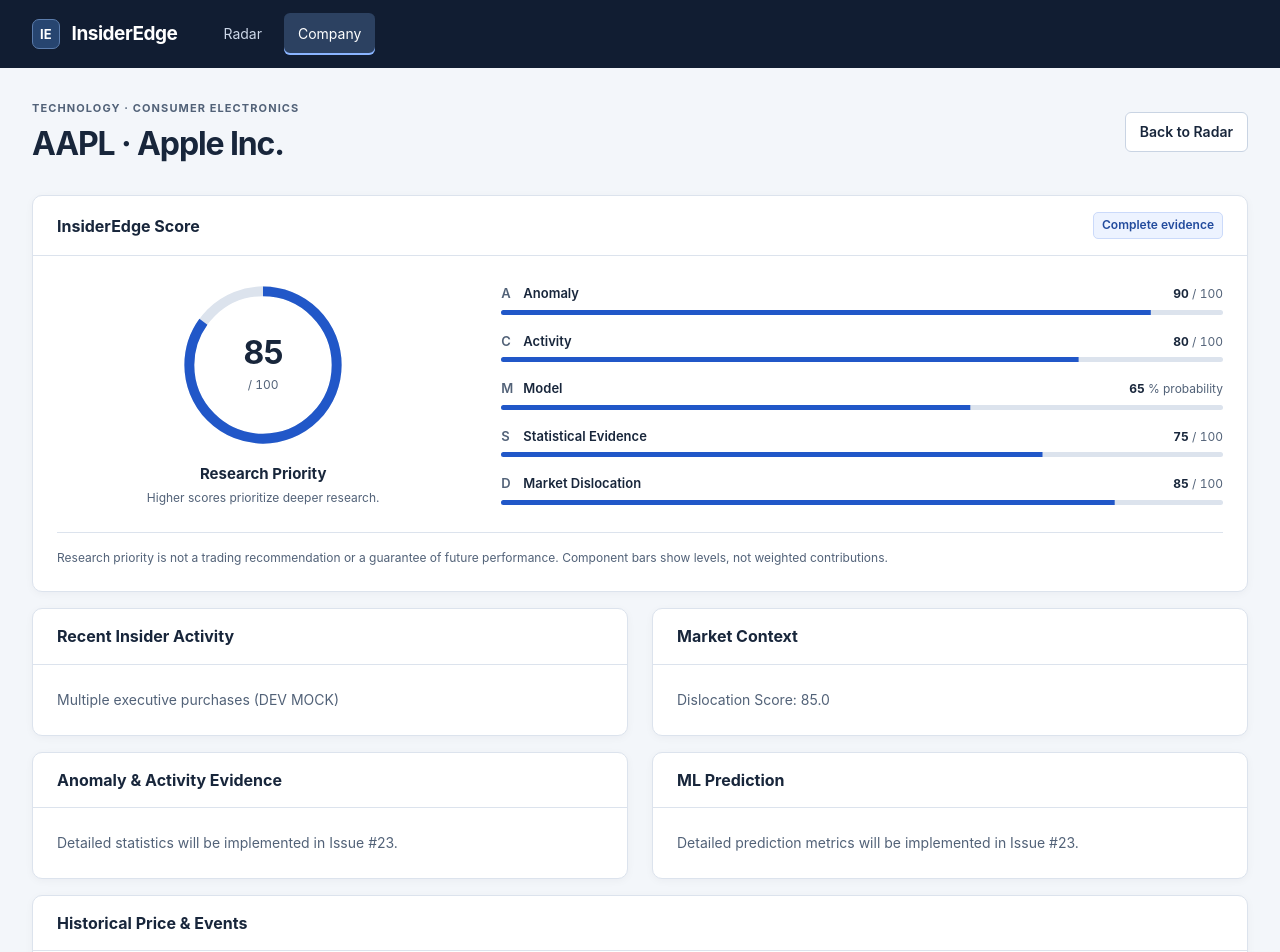
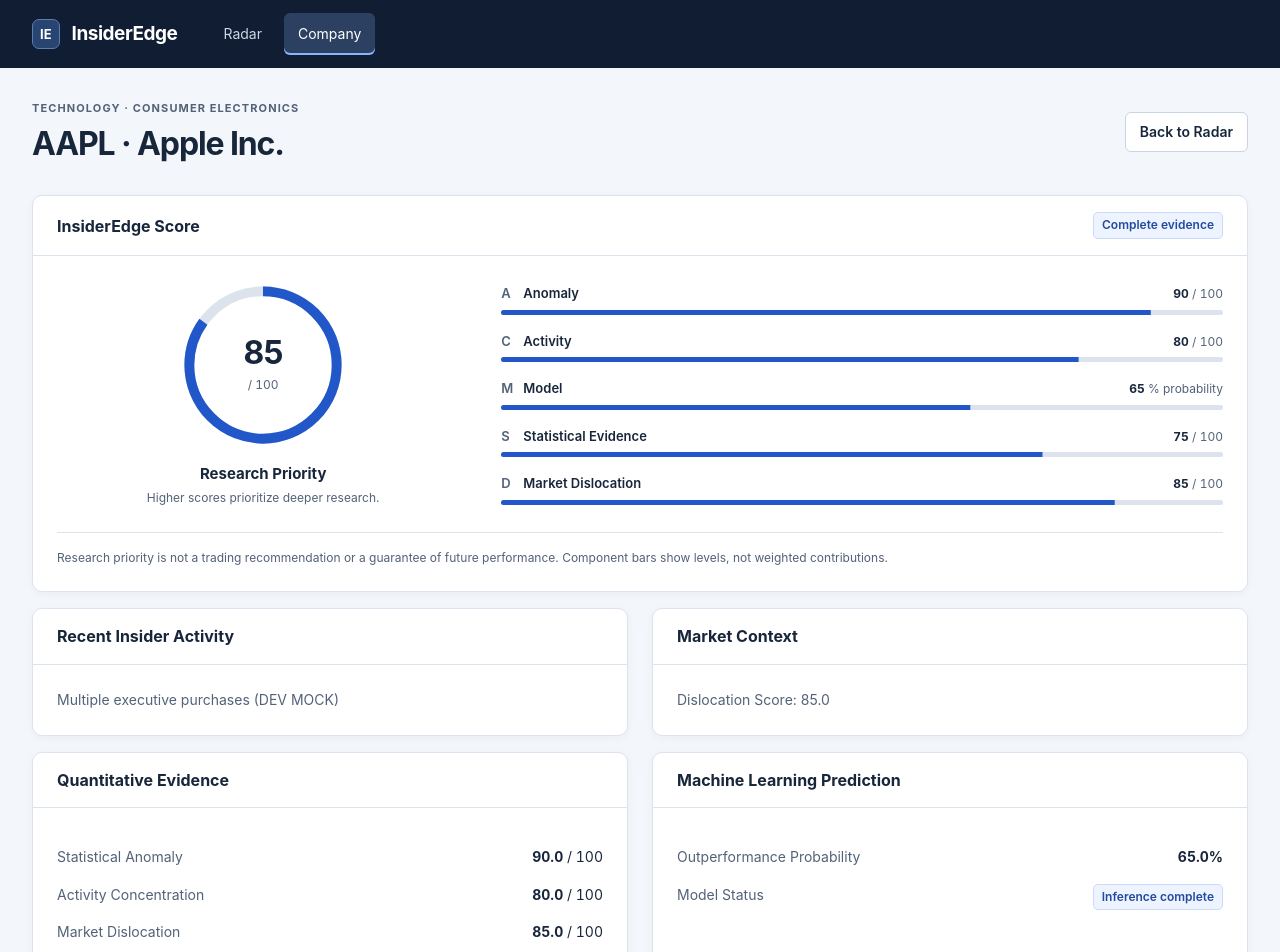
Before and after one commit to hmin6/InsiderEdge, a React (Vite) app in the folder frontend/: page /company/1 in a window 1280 px wide. Shown: the top 952 px of the page. Built offline with nearby package versions, Linux system fonts and the light colour scheme; no server answers.

Commit message:
Implement detailed statistics and ML prediction panels (Issue #23)

```diff
--- a/frontend/src/pages/CompanyPage.tsx
+++ b/frontend/src/pages/CompanyPage.tsx
@@ -115,19 +115,50 @@
             </Panel>
           </div>
 
-          {/* Section 5, 6, 7: Statistical & ML Panels (Placeholders for Issue #23) */}
-          <div className="ie-grid">
-            <Panel title="Anomaly & Activity Evidence">
-              <p className="ie-muted">
-                Detailed statistics will be implemented in Issue #23.
-              </p>
-            </Panel>
-            <Panel title="ML Prediction">
-              <p className="ie-muted">
-                Detailed prediction metrics will be implemented in Issue #23.
-              </p>
-            </Panel>
-          </div>
+          {/* Section 5, 6, 7: Detailed Statistics Panels */}
+          {data.latest_signal ? (
+            <div className="ie-grid">
+              <Panel title="Quantitative Evidence">
+                <dl className="ie-stack">
+                  <div style={{ display: 'flex', justifyContent: 'space-between' }}>
+                    <dt className="ie-muted">Statistical Anomaly</dt>
+                    <dd className="ie-number"><strong>{data.latest_signal.anomaly_score?.toFixed(1) || '—'}</strong> / 100</dd>
+                  </div>
+                  <div style={{ display: 'flex', justifyContent: 'space-between' }}>
+                    <dt className="ie-muted">Activity Concentration</dt>
+                    <dd className="ie-number"><strong>{data.latest_signal.activity_score?.toFixed(1) || '—'}</strong> / 100</dd>
+                  </div>
+                  <div style={{ display: 'flex', justifyContent: 'space-between' }}>
+                    <dt className="ie-muted">Market Dislocation</dt>
+                    <dd className="ie-number"><strong>{data.latest_signal.dislocation_score?.toFixed(1) || '—'}</strong> / 100</dd>
+                  </div>
+                </dl>
+              </Panel>
+
+              <Panel title="Machine Learning Prediction">
+                <dl className="ie-stack">
+                  <div style={{ display: 'flex', justifyContent: 'space-between' }}>
+                    <dt className="ie-muted">Outperformance Probability</dt>
+                    <dd className="ie-number">
+                      <strong>
+                        {data.latest_signal.ml_outperformance_probability !== null
+                          ? `${(data.latest_signal.ml_outperformance_probability * 100).toFixed(1)}%`
+                          : '—'}
+                      </strong>
+                    </dd>
+                  </div>
+                  <div style={{ display: 'flex', justifyContent: 'space-between' }}>
+                    <dt className="ie-muted">Model Status</dt>
+                    <dd>
+                      {data.latest_signal.ml_outperformance_probability !== null
+                        ? <span className="ie-badge ie-badge--info">Inference complete</span>
+                        : <span className="ie-badge ie-badge--neutral">Data insufficient</span>}
+                    </dd>
+                  </div>
+                </dl>
+              </Panel>
+            </div>
+          ) : null}
 
           {/* Section 8: Price Chart (Placeholder for Issue #22) */}
           <Panel title="Historical Price & Events">
```
